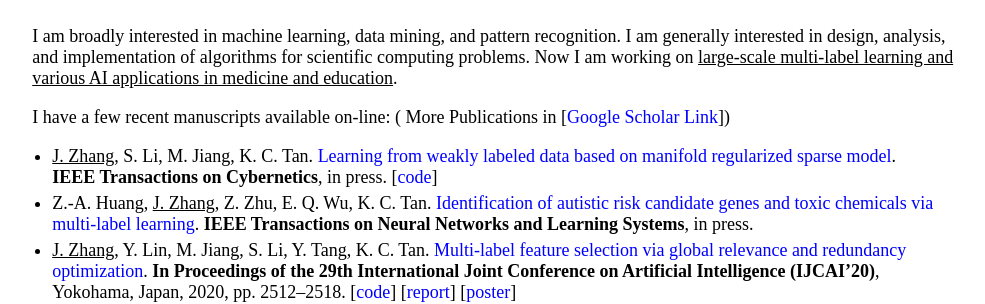
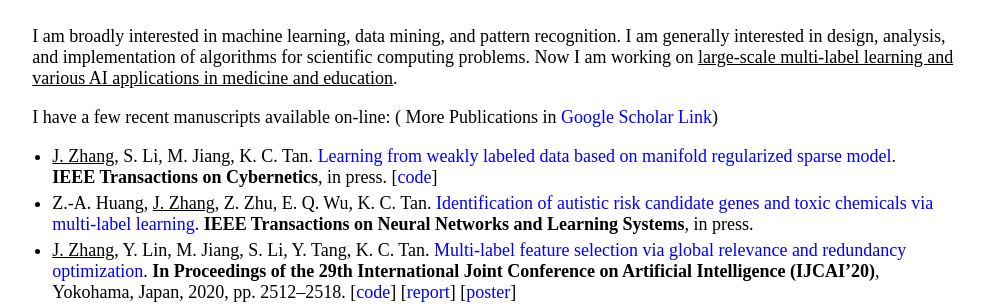
Before and after one commit to jiazhang-ml/jiazhang-ml.github.io, a Jekyll site: the page built from index.md, in a window 1280 px wide. Shown: the part 384-688 px from the top of the page, without its empty margins (147-1132 px from the left). Built offline with Jekyll 4.4.1, drawn with Linux system fonts in a browser that asks for light colours.

```diff
--- a/index.md
+++ b/index.md
@@ -18,7 +18,7 @@ I received the Ph.D. degree from the Artificial Intelligence Department, [Xiamen
 #### Research & Publications
 I am broadly interested in machine learning, data mining, and pattern recognition. I am generally interested in design, analysis, and implementation of algorithms for scientific computing problems. Now I am working on <u>large-scale multi-label learning and various AI applications in medicine and education</u>.
 
-I have a few recent manuscripts available on-line: ( More Publications in [[Google Scholar Link](https://scholar.google.com/citations?user=yBaTk-gAAAAJ&hl=en)])
+I have a few recent manuscripts available on-line: ( More Publications in [Google Scholar Link](https://scholar.google.com/citations?user=yBaTk-gAAAAJ&hl=en))
 * <u>J. Zhang</u>, S. Li, M. Jiang, K. C. Tan. [Learning from weakly labeled data based on manifold regularized sparse model](09185009.pdf). **IEEE Transactions on Cybernetics**, in press. [[code](MSWL-master.zip)]
 * Z.-A. Huang, <u>J. Zhang</u>, Z. Zhu, E. Q. Wu, K. C. Tan. [Identification of autistic risk candidate genes and toxic chemicals via multi-label learning](09177287.pdf). **IEEE Transactions on Neural Networks and Learning Systems**, in press.
 * <u>J. Zhang</u>, Y. Lin, M. Jiang, S. Li, Y. Tang, K. C. Tan. [Multi-label feature selection via global relevance and redundancy optimization](0348.pdf). **In Proceedings of the 29th International Joint Conference on Artificial Intelligence (IJCAI’20)**, Yokohama, Japan, 2020, pp. 2512–2518. [[code](GRRO-master.zip)] [[report](v15.pptx)] [[poster](poster.pdf)]
```
